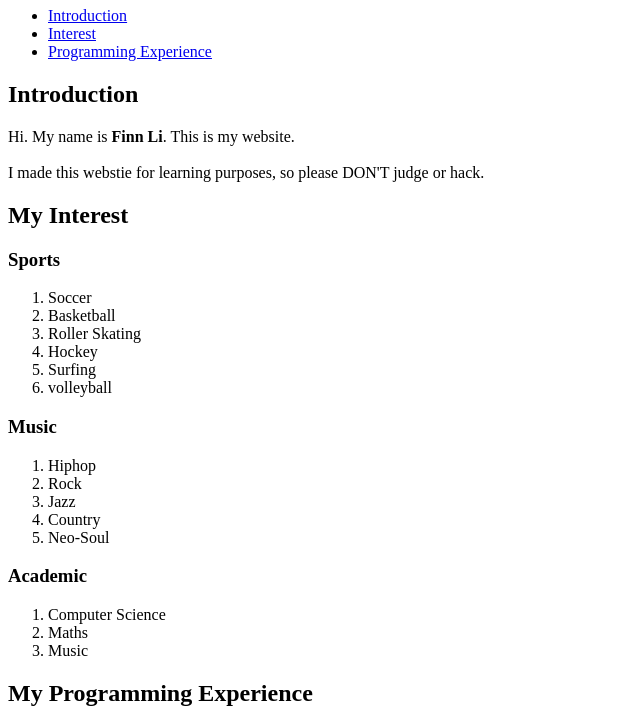
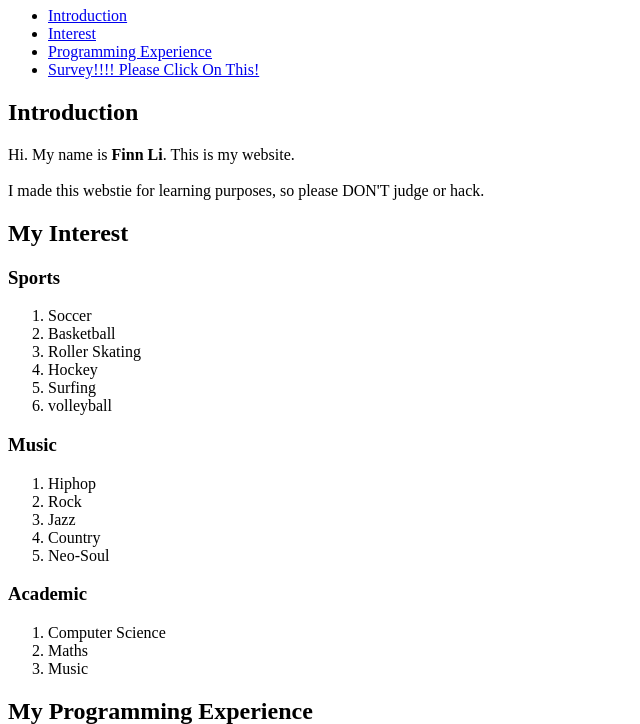
Before and after one commit to Finn-YifeiLi/FinnLi.github.io, a plain HTML site: page index.html in a window 1280 px wide. Shown: the part 73-797 px from the top of the page, without its empty margins (0-640 px from the left). Drawn offline with Linux system fonts and the light colour scheme.

Commit message:
added href link for my survey

```diff
--- a/index.html
+++ b/index.html
@@ -11,6 +11,7 @@
             <li><a href="#introduction">Introduction</a></li>
             <li><a href="#interest">Interest</a></li>
             <li><a href="#experience">Programming Experience</a></li>
+            <li><a href="#form">Survey!!!! Please Click On This!</a></li>
         </ul>
         <div id="introduction">
             <h2>Introduction</h2>
```
